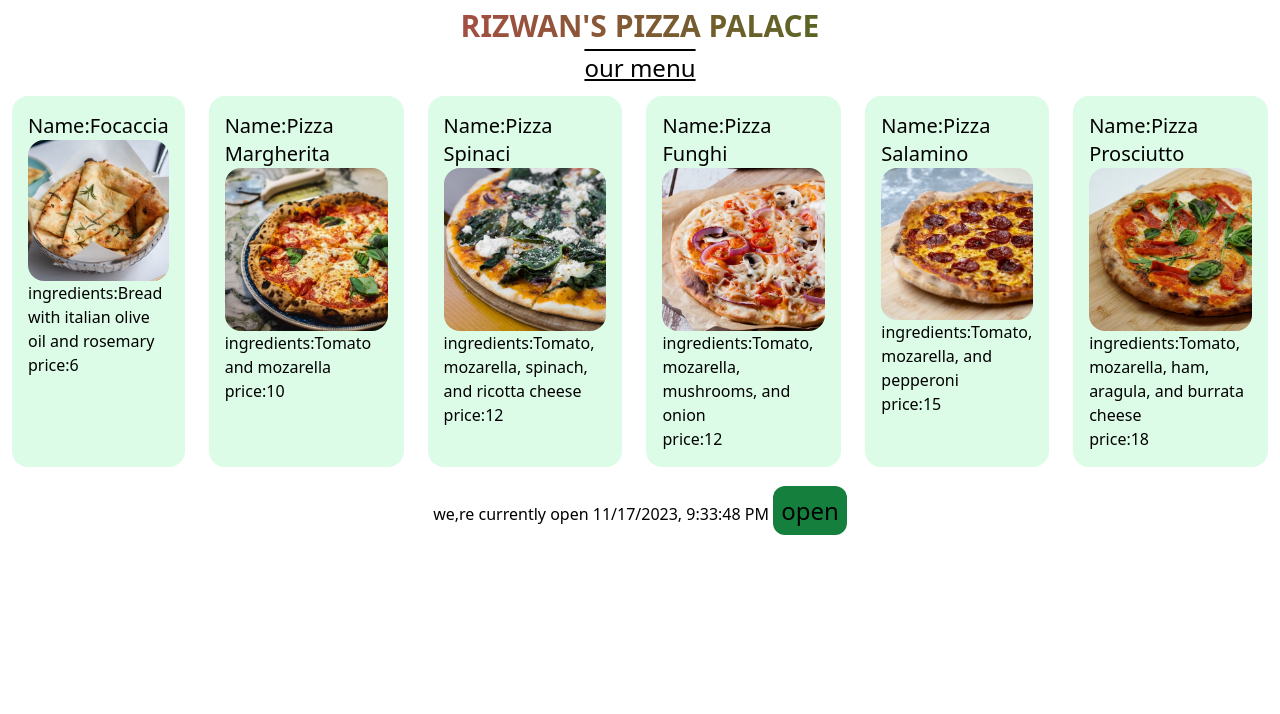
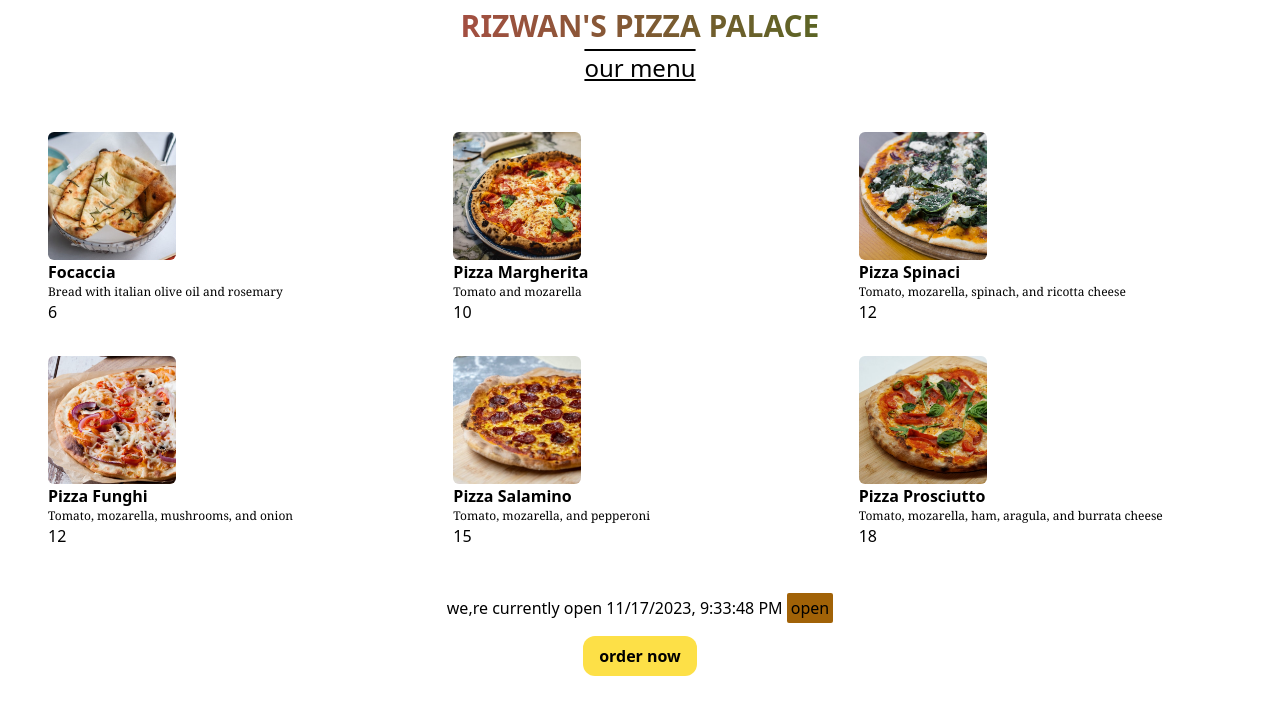
Before and after one commit to rizwan-signon/simple-pizza-shop-UI, a React (Vite) app: page / in a window 1280 px wide. Shown: the top 714 px of the page. Built offline with nearby package versions, Linux system fonts and the light colour scheme.

Commit message:
new changes are made successfully

```diff
--- a/src/Footer.jsx
+++ b/src/Footer.jsx
@@ -10,10 +10,15 @@ export default function Footer() {
     <div>
       <h1 className="text-center m-4">
         we,re currently open {new Date().toLocaleString()}{" "}
-        <h1 className=" bg-green-700 inline text-2xl p-2 rounded-xl">
+        <span className=" bg-yellow-700 inline text-bold p-1 rounded-sm">
           {decision}
-        </h1>
+        </span>
       </h1>
+      <div class="flex items-center justify-center">
+        <button class=" bg-yellow-300 text-black font-bold py-2 px-4 rounded-xl">
+          order now
+        </button>
+      </div>
     </div>
   );
 }
--- a/src/Pizza.jsx
+++ b/src/Pizza.jsx
@@ -1,4 +1,5 @@
 import React from "react";
+
 const pizzaData = [
   {
     name: "Focaccia",
@@ -43,19 +44,23 @@ const pizzaData = [
     soldOut: false,
   },
 ];
-
 export default function Pizza() {
   return (
-    <div className=" flex">
-      {pizzaData.map((ele) => {
+    <div className="grid grid-cols-3 p-4 m-4 ">
+      {pizzaData.map((pizza) => {
         return (
-          <div className=" bg-green-100 m-3 p-4 rounded-2xl text-black">
-            <h1 className=" text-xl"> Name:{ele.name}</h1>
-
-            <img className="rounded-2xl" src={ele.photoName} alt="nothing" />
-            <h2>ingredients:{ele.ingredients}</h2>
-            <h3>{ele.soldOut}</h3>
-            <h2> price:{ele.price}</h2>
+          <div className=" m-4">
+            <img
+              className="h-32 w-32 rounded-md"
+              src={pizza.photoName}
+              alt="not found"
+            />
+            <div>
+              <h1 className=" font-bold">{pizza.name}</h1>
+              <h2 className=" font-serif text-xs">{pizza.ingredients}</h2>
+              <h2>{pizza.price}</h2>
+              <h2>{pizza.soldOut}</h2>
+            </div>
           </div>
         );
       })}
```
